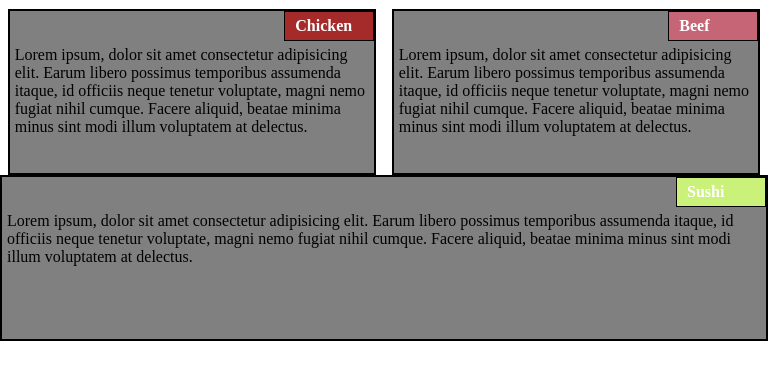
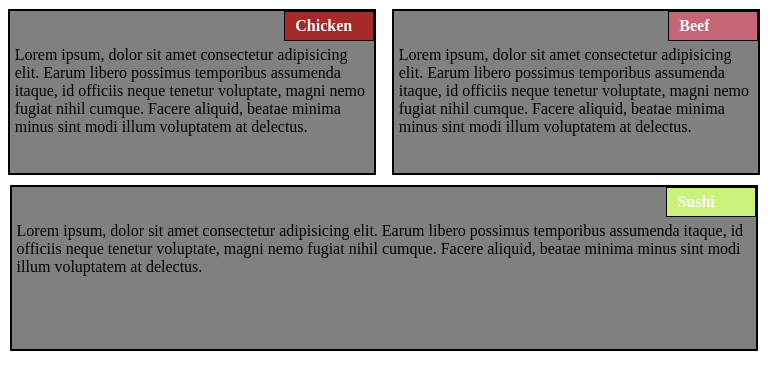
Before and after one commit to AbduHadi1/Module-2, a plain HTML site: page index.html in a window 768 px wide. Shown: the part 88-478 px from the top of the page. Drawn offline with Linux system fonts and the light colour scheme.

Commit message:
Update styles.css

```diff
--- a/styles.css
+++ b/styles.css
@@ -66,7 +66,8 @@ p {
     }
 
     .container .box1:nth-child(3) {
-        width: 100%;
+     width: 97.5%;
+        margin-top: 10px;
     }
 }
 
```
